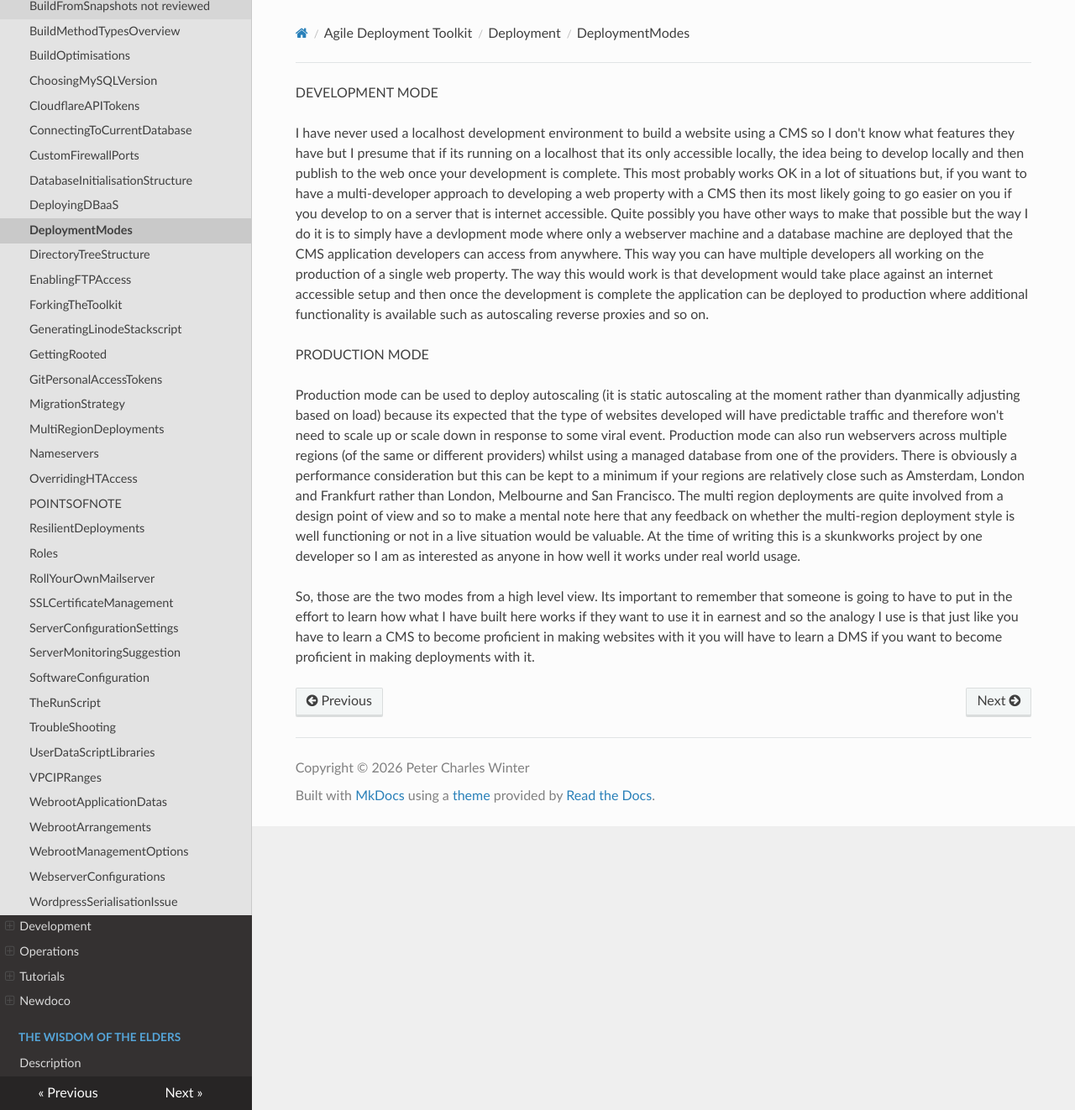
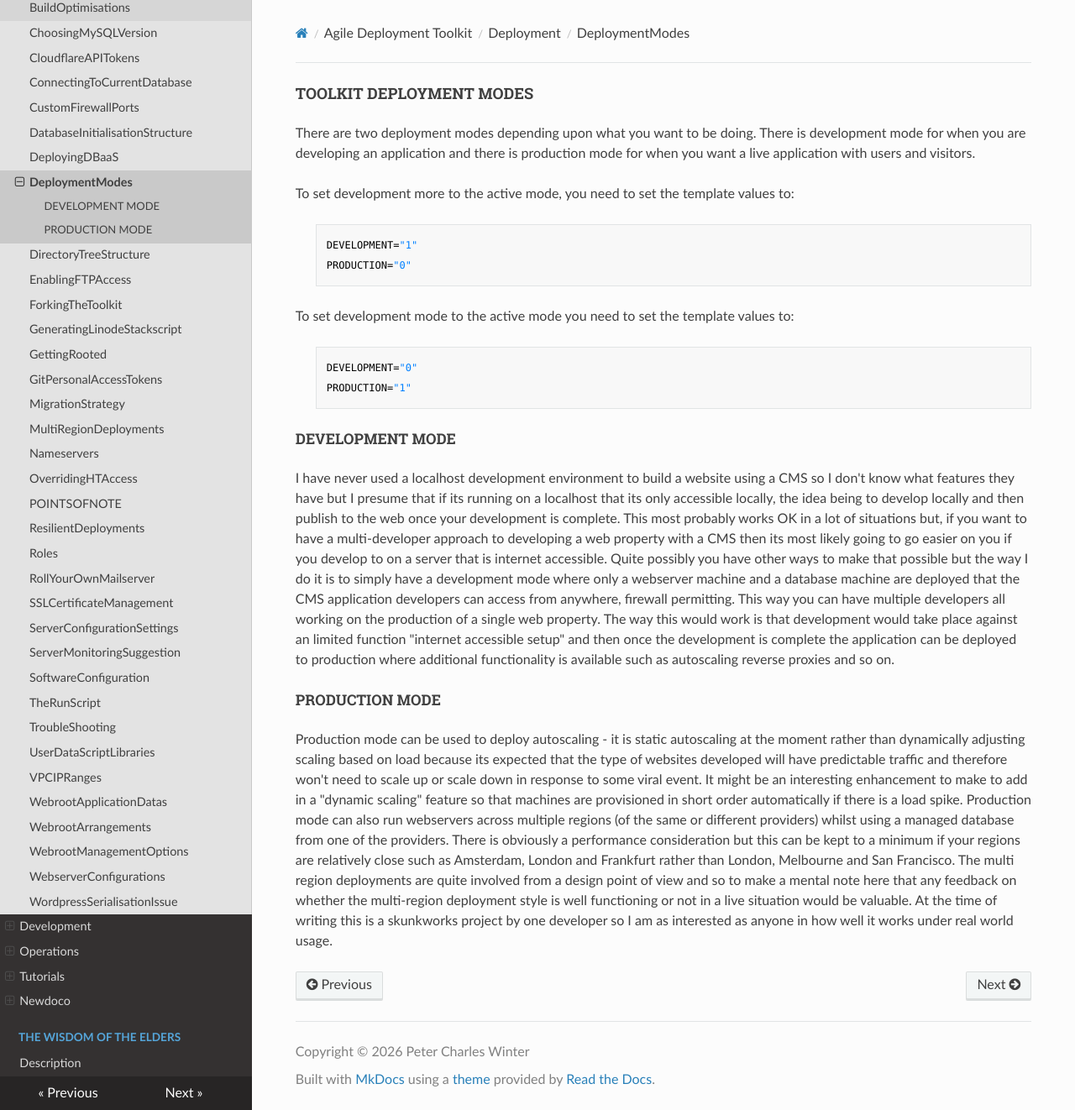
Before and after one commit to wintersys-dev/adt-documentation, an MkDocs documentation site: the page built from docs/Agile Deployment Toolkit/Deployment/DeploymentModes.md, in a window 1280 px wide and 1322 px high. Shown: the whole window at 84% size. Built offline with MkDocs 1.6.1, drawn with Linux system fonts in a browser that asks for light colours; nearby versions of some CDN libraries.

Commit message:
Update DeploymentModes.md

```diff
--- a/docs/Agile Deployment Toolkit/Deployment/DeploymentModes.md
+++ b/docs/Agile Deployment Toolkit/Deployment/DeploymentModes.md
@@ -1,10 +1,23 @@
-DEVELOPMENT MODE
+#### TOOLKIT DEPLOYMENT MODES
+
+There are two deployment modes depending upon what you want to be doing. There is development mode for when you are developing an application and there is production mode for when you want a live application with users and visitors.
+
+To set development more to the active mode, you need to set the template values to:
+
+>     DEVELOPMENT="1"
+>     PRODUCTION="0"
+
+To set development mode to the active mode you need to set the template values to:
+
+>     DEVELOPMENT="0"
+>     PRODUCTION="1"
+
+
+##### DEVELOPMENT MODE
 
 I have never used a localhost development environment to build a website using a CMS so I don't know what features they have but I presume that if its running on a localhost that its only accessible locally, the idea being to develop locally and then publish to the web once your development is complete.
-This most probably works OK in a lot of situations but, if you want to have a multi-developer approach to developing a web property with a CMS then its most likely going to go easier on you if you develop to on a server that is internet accessible. Quite possibly you have other ways to make that possible but the way I do it is to simply have a devlopment mode where only a webserver machine and a database machine are deployed that the CMS application developers can access from anywhere. This way you can have multiple developers all working on the production of a single web property. The way this would work is that development would take place against an internet accessible setup and then once the development is complete the application can be deployed to production where additional functionality is available such as autoscaling reverse proxies and so on.
+This most probably works OK in a lot of situations but, if you want to have a multi-developer approach to developing a web property with a CMS then its most likely going to go easier on you if you develop to on a server that is internet accessible. Quite possibly you have other ways to make that possible but the way I do it is to simply have a development mode where only a webserver machine and a database machine are deployed that the CMS application developers can access from anywhere, firewall permitting. This way you can have multiple developers all working on the production of a single web property. The way this would work is that development would take place against an limited function "internet accessible setup" and then once the development is complete the application can be deployed to production where additional functionality is available such as autoscaling reverse proxies and so on.
 
-PRODUCTION MODE
+##### PRODUCTION MODE
 
-Production mode can be used to deploy autoscaling (it is static autoscaling at the moment rather than dyanmically adjusting based on load) because its expected that the type of websites developed will have predictable traffic and therefore won't need to scale up or scale down in response to some viral event. Production mode can also run webservers across multiple regions (of the same or different providers) whilst using a managed database from one of the providers. There is obviously a performance consideration but this can be kept to a minimum if your regions are relatively close such as Amsterdam, London and Frankfurt rather than London, Melbourne and San Francisco. The multi region deployments are quite involved from a design point of view and so to make a mental note here that any feedback on whether the multi-region deployment style is well functioning or not in a live situation would be valuable. At the time of writing this is a skunkworks project by one developer so I am as interested as anyone in how well it works under real world usage.
-
-So, those are the two modes from a high level view. Its important to remember that someone is going to have to put in the effort to learn how what I have built here works if they want to use it in earnest and so the analogy I use is that just like you have to learn a CMS to become proficient in making websites with it you will have to learn a DMS if you want to become proficient in making deployments with it.
+Production mode can be used to deploy autoscaling - it is static autoscaling at the moment rather than dynamically adjusting scaling based on load because its expected that the type of websites developed will have predictable traffic and therefore won't need to scale up or scale down in response to some viral event. It might be an interesting enhancement to make to add in a "dynamic scaling" feature so that machines are provisioned in short order automatically if there is a load spike. Production mode can also run webservers across multiple regions (of the same or different providers) whilst using a managed database from one of the providers. There is obviously a performance consideration but this can be kept to a minimum if your regions are relatively close such as Amsterdam, London and Frankfurt rather than London, Melbourne and San Francisco. The multi region deployments are quite involved from a design point of view and so to make a mental note here that any feedback on whether the multi-region deployment style is well functioning or not in a live situation would be valuable. At the time of writing this is a skunkworks project by one developer so I am as interested as anyone in how well it works under real world usage.
```
